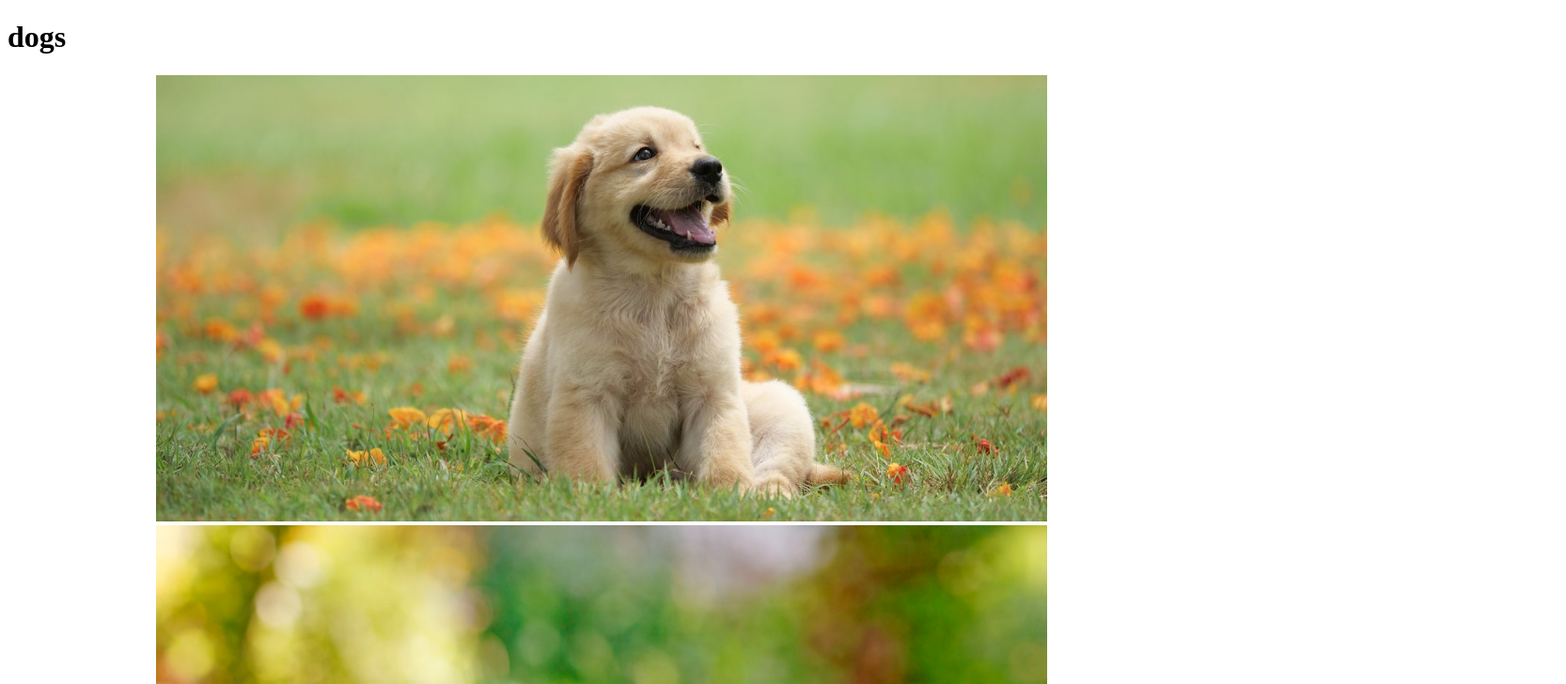
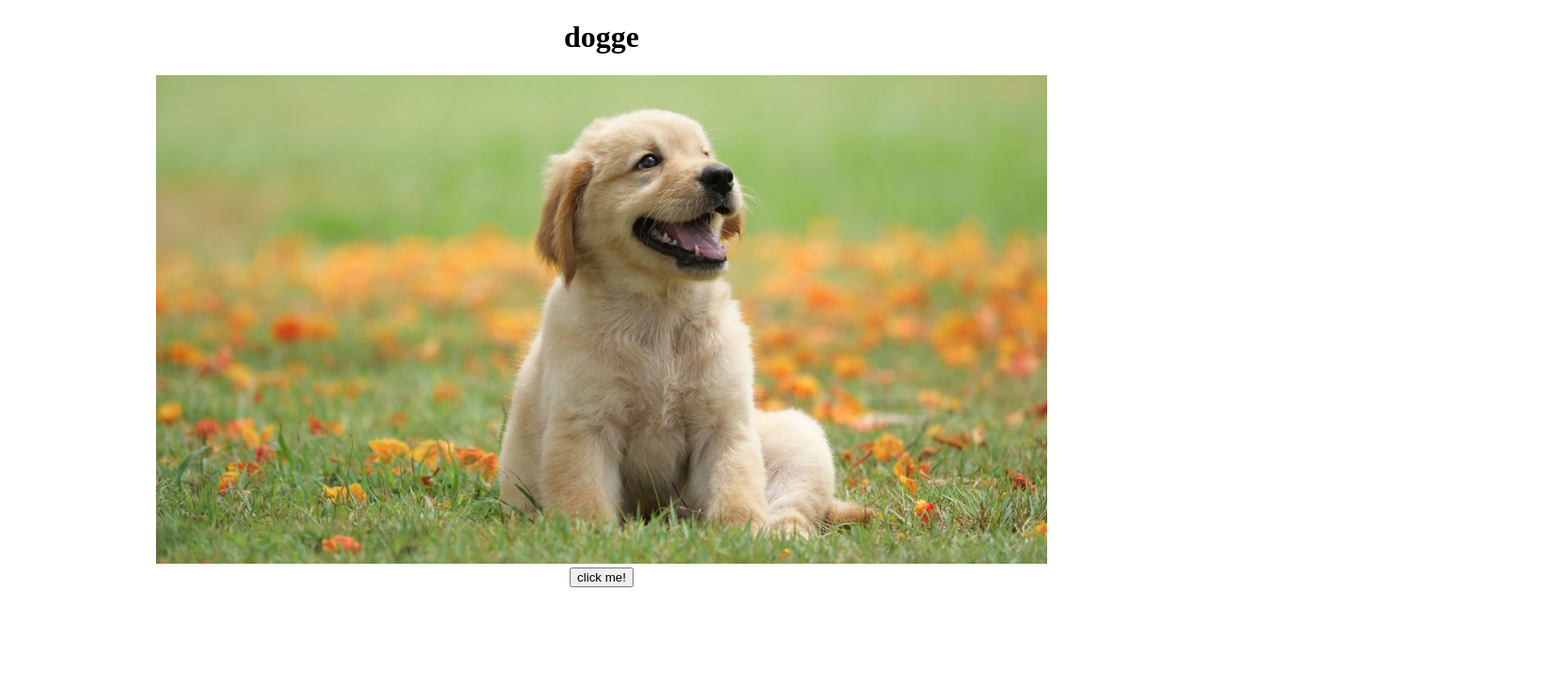
Before and after one commit to georgtraks/gallery, a plain HTML site: page index.html in a window 1280 px wide. Shown: the top 728 px of the page at 94% size, 1666 px wide, since content can reach past the window. Drawn offline with Linux system fonts and the light colour scheme.

Commit message:
add button and gallery array

```diff
--- /dev/null
+++ b/app.js
@@ -0,0 +1,11 @@
+const currentimage = document.querySelector('#image')
+const images = ['images/pilt1.jpg', 'images/pilt2.jpg', 'images/pilt3.jpg'];
+
+function changeimage() {
+    console.log('hello from script file.');
+
+    let randomnumber = Math.floor(Math.random() * images.length);
+
+    console.log(images[randomnumber]);
+    currentimage.src =images[randomnumber];
+}
--- a/index.html
+++ b/index.html
@@ -6,13 +6,15 @@
     <title>JS Array To Gallery</title>
 </head>
 <body>
-    <h1>dogs</h1>
+    <h1 style="text-align: center;">dogge</h1>
 
     <div class="container"  style="height: 65vh; width: 75%; margin: 0 auto; text-align:center">
-        <img src="images/pilt 1.jpg" alt="" style="width: 100%; height: 100% object-fit: cover;">
-        <img src="images/pilt 2.jpg" alt=""style="width: 100%; height: 100% object-fit: cover;">
-        <img src="images/pilt 3.jpg" alt="style="width: 100%; height: 100% object-fit: cover;">
+        <img id="image" src="images/pilt1.jpg" alt="" style="width: 100%; height: 100%; object-fit: cover;">
+
+        <button onclick="changeimage()">click me!</button>
     </div>
+
+    <script src="app.js"></script>
 
 </body>
 </html>
```
Also changed, not shown: images/pilt1.jpg (renamed from images/pilt 1.jpg), images/pilt2.jpg (renamed from images/pilt 2.jpg), images/pilt3.jpg (renamed from images/pilt 3.jpg).
